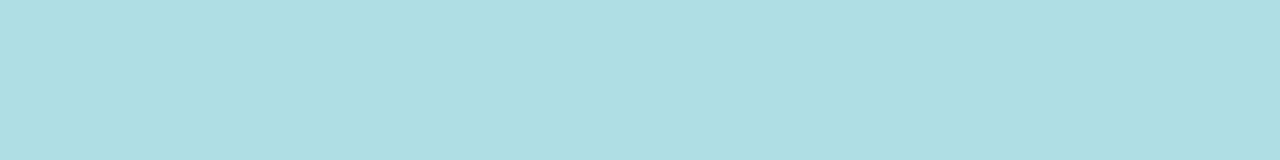
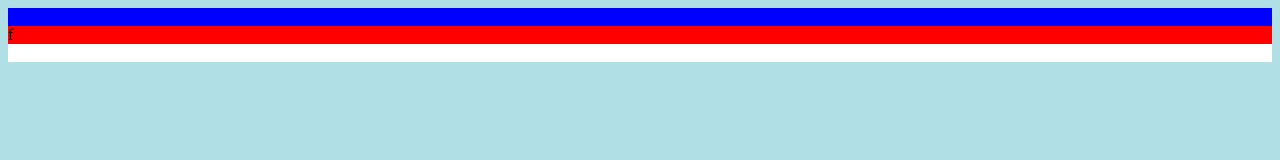
Before and after one commit to Crisandryj/portfolio, a plain HTML site: page index.html in a window 1280 px wide. Drawn offline with Linux system fonts and the light colour scheme.

Commit message:
added grid with 3 rows

```diff
--- a/index.html
+++ b/index.html
@@ -18,6 +18,7 @@
 
   <div class="mywork">
     <div>
+      f
     </div>
     <div>
     </div>
--- a/styles.css
+++ b/styles.css
@@ -1,3 +1,17 @@
 body {
+  display: grid;
+  grid-template-rows: 1fr 1fr 1fr;
   background-color: powderblue;
 }
+
+.aboutme{
+  background-color: blue;
+}
+
+.mywork{
+  background-color: red;
+}
+
+.contactme{
+  background-color: white;
+}
```
